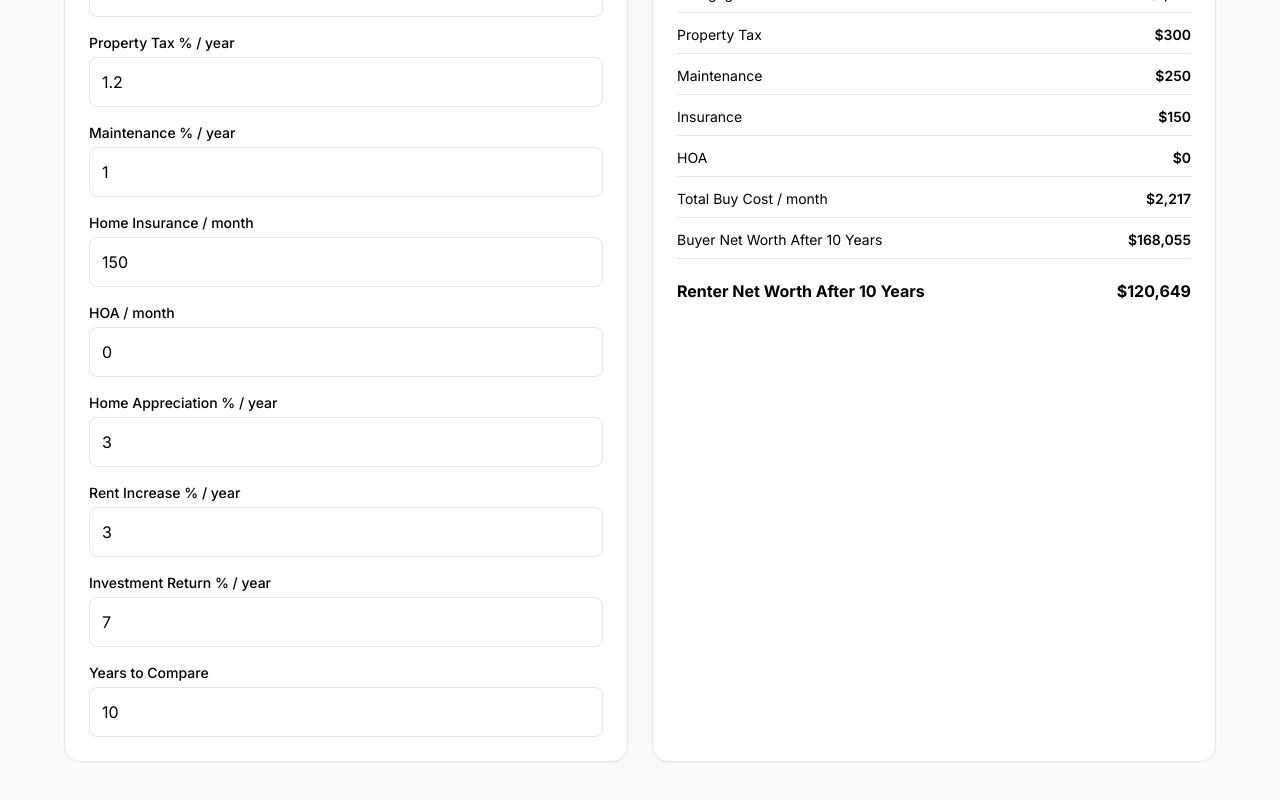
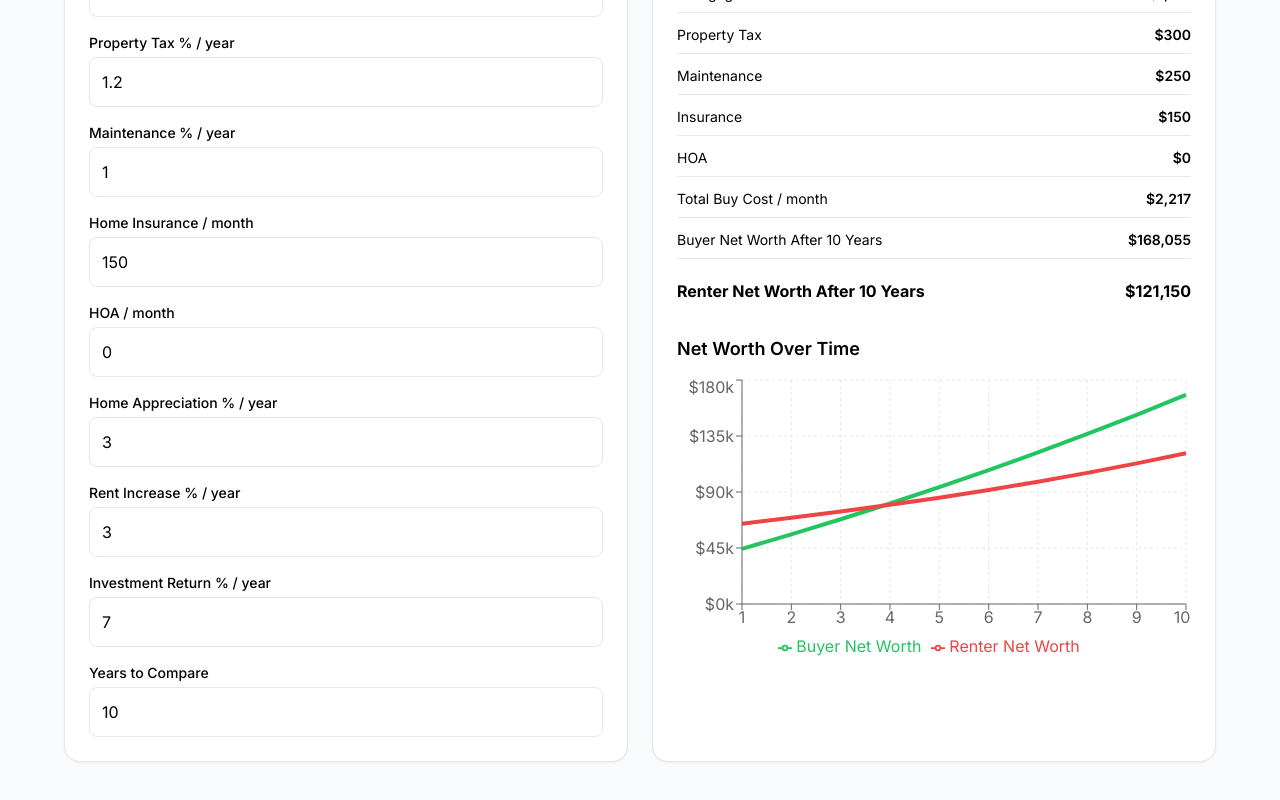
Before and after one commit to jlrrow/money-engine, a Next.js app: page / in a window 1280 px wide. Shown: the part 536-1336 px from the top of the page. Built offline with nearby package versions, Linux system fonts and the light colour scheme.

Commit message:
added chart colors and styling

```diff
--- a/app/page.tsx
+++ b/app/page.tsx
@@ -1,5 +1,15 @@
 "use client";
 import { useMemo, useState } from "react";
+import {
+  LineChart,
+  Line,
+  XAxis,
+  YAxis,
+  CartesianGrid,
+  Tooltip,
+  Legend,
+  ResponsiveContainer,
+} from "recharts";
 
 function formatMoney(value: number) {
   return new Intl.NumberFormat("en-US", {
@@ -64,7 +74,9 @@ export default function Home() {
 
     const monthlyDifference = Math.abs(totalBuyMonthly - monthlyRent);
     const recommendation =
-      totalBuyMonthly < monthlyRent ? "Buying is cheaper today" : "Renting is cheaper today";
+      totalBuyMonthly < monthlyRent
+        ? "Buying is cheaper today"
+        : "Renting is cheaper today";
 
     let breakEvenYear: number | null = null;
     let finalBuyerNetWorth = 0;
@@ -79,6 +91,12 @@ export default function Home() {
     let homeValue = homePrice;
     let renterInvestments = downPayment;
 
+    const chartData: {
+      year: number;
+      buyerNetWorth: number;
+      renterNetWorth: number;
+    }[] = [];
+
     for (let month = 1; month <= totalMonths; month++) {
       const interestPortion = remainingLoan * (interestRate / 100 / 12);
       const principalPortion = mortgagePayment - interestPortion;
@@ -87,7 +105,7 @@ export default function Home() {
       homeValue = homeValue * (1 + monthlyHomeAppreciation);
 
       const currentRent =
-        monthlyRent * Math.pow(1 + monthlyRentIncrease, month - 1);
+        monthlyRent * Math.pow(1 + monthlyRentIncrease, month / 12);
 
       const monthlyOwnerCost =
         mortgagePayment +
@@ -97,22 +115,28 @@ export default function Home() {
         hoaMonthly;
 
       const renterMonthlySurplus = Math.max(0, monthlyOwnerCost - currentRent);
+
       renterInvestments =
         renterInvestments * (1 + monthlyInvestmentReturn) + renterMonthlySurplus;
 
-      const buyerEquity = homeValue - remainingLoan;
-      const renterWealth = renterInvestments;
+      const buyingClosingCosts = homePrice * 0.03;
+      const sellingCosts = homeValue * 0.06;
+      const buyerNetAfterSale = homeValue - sellingCosts - remainingLoan;
 
-      const buyingClosingCosts = homePrice * 0.03;
-const sellingCosts = homeValue * 0.06;
-const buyerNetAfterSale = homeValue - sellingCosts - remainingLoan;
-
-if (!breakEvenYear && buyerNetAfterSale > renterWealth + buyingClosingCosts) {
+      if (!breakEvenYear && buyerNetAfterSale > renterInvestments + buyingClosingCosts) {
         breakEvenYear = month / 12;
       }
 
       finalBuyerNetWorth = buyerNetAfterSale - buyingClosingCosts;
-      finalRenterNetWorth = renterWealth;
+      finalRenterNetWorth = renterInvestments;
+
+      if (month % 12 === 0) {
+        chartData.push({
+          year: month / 12,
+          buyerNetWorth: Math.round(finalBuyerNetWorth),
+          renterNetWorth: Math.round(finalRenterNetWorth),
+        });
+      }
     }
 
     return {
@@ -127,6 +151,7 @@ if (!breakEvenYear && buyerNetAfterSale > renterWealth + buyingClosingCosts) {
       breakEvenYear,
       finalBuyerNetWorth,
       finalRenterNetWorth,
+      chartData,
     };
   }, [
     homePrice,
@@ -303,7 +328,7 @@ if (!breakEvenYear && buyerNetAfterSale > renterWealth + buyingClosingCosts) {
               </p>
             </div>
 
-            <div className="space-y-3 text-sm">
+            <div className="space-y-3 text-sm mb-8">
               <div className="flex justify-between border-b pb-2">
                 <span>Monthly Rent</span>
                 <span className="font-semibold">{formatMoney(monthlyRent)}</span>
@@ -359,6 +384,37 @@ if (!breakEvenYear && buyerNetAfterSale > renterWealth + buyingClosingCosts) {
                 <span className="font-bold">{formatMoney(results.finalRenterNetWorth)}</span>
               </div>
             </div>
+
+            <div>
+              <h3 className="text-lg font-semibold mb-3">Net Worth Over Time</h3>
+              <div className="h-72">
+                <ResponsiveContainer width="100%" height="100%">
+                  <LineChart data={results.chartData}>
+                    <CartesianGrid stroke="#e5e7eb" strokeDasharray="3 3" />
+                    <XAxis dataKey="year" />
+                    <YAxis tickFormatter={(value) => `$${Math.round(value / 1000)}k`} />
+                    <Tooltip formatter={(value: any) => formatMoney(Number(value))} />
+                    <Legend />
+                    <Line
+                      type="monotone"
+                      dataKey="buyerNetWorth"
+                      name="Buyer Net Worth"
+                      stroke="#22c55e"
+                      strokeWidth={4}
+                      dot={false}
+                    />
+                    <Line
+                      type="monotone"
+                      dataKey="renterNetWorth"
+                      name="Renter Net Worth"
+                      stroke="#ef4444"
+                      strokeWidth={4}
+                      dot={false}
+                    />
+                  </LineChart>
+                </ResponsiveContainer>
+              </div>
+            </div>
           </div>
         </div>
       </div>
```
Also changed, not shown: package.json (+5 -4 lines), 1 other file (tests, documents, lock files or other folders).
